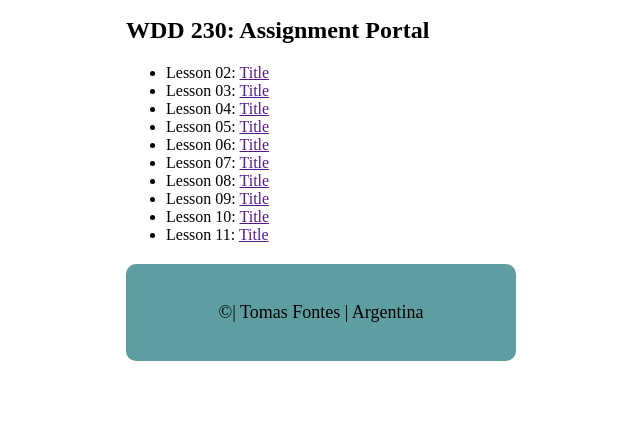
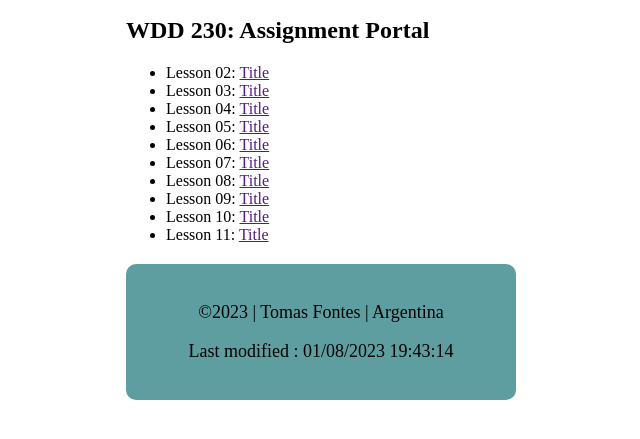
Before and after one commit to TomasEliasFontes/wdd230, a plain HTML site: page week_01/index.html in a window 1280 px wide. Shown: the part 167-606 px from the top of the page, without its empty margins (319-959 px from the left). Drawn offline with Linux system fonts and the light colour scheme; a web font is replaced by a local one.

Commit message:
fixed errors

```diff
--- a/week_01/index.html
+++ b/week_01/index.html
@@ -4,13 +4,13 @@
     <meta charset="UTF-8">
     <meta http-equiv="X-UA-Compatible" content="IE=edge">
     <meta name="viewport" content="width=device-width, initialcale=1.0-s">
-    <meta name="descriptions" content="Assignment portal for Susan Smith in WDD 230: Web Frontend Development at Brigham Young University - Idaho">
+    <meta name="description" tent="Assignment portal for Katherine Campbell in WDD 230: Web Frontend Development at Brigham Young University - Idaho">
     <link type="text/css" rel="stylesheet" href="styles/style.css">
     <title>wwd230 Portal Page</title>
 </head>
 <body>
 <header>
-    <img src="images/me.png" width="110">
+    <img src="images/me.png" width="110" alt="Tomas Fontes img">
     <h1> Tomás Fontes</h1>
 </header>
 <main>
@@ -31,8 +31,19 @@
       </section>
 </main>
 <footer>
-    <p> ©<span id="year"></span>| Tomas Fontes | Argentina</p>
-    <p><span id="oLastModif"> </span></p>
+    <p> ©<span id="currentyear"></span> | Tomas Fontes | Argentina</p>
+    <p><span id = "lastmodified"></span></p>
+
+    <script>
+        let date = document.lastModified;
+        document.getElementById("lastmodified").innerHTML = `Last modified : ${date}`;
+
+        const d = new Date();
+        const year = d.getFullYear();
+        document.getElementById("currentyear").innerHTML = `${year}`;
+    </script>
+
+    </script>
 </footer>
 </body>
 </html>
```
Also changed, not shown: week_01/scripts/script.js (+6 -4 lines).
